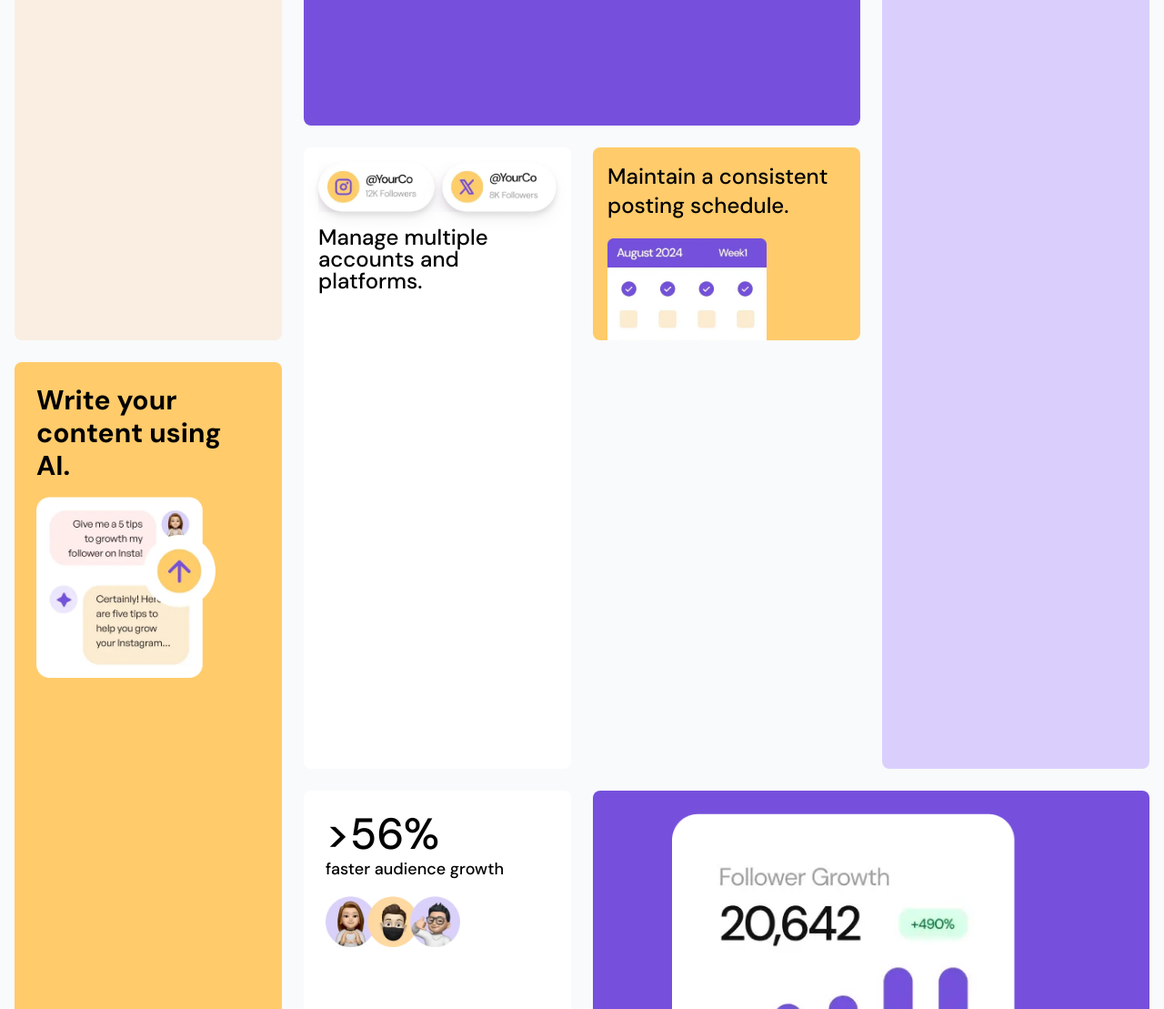
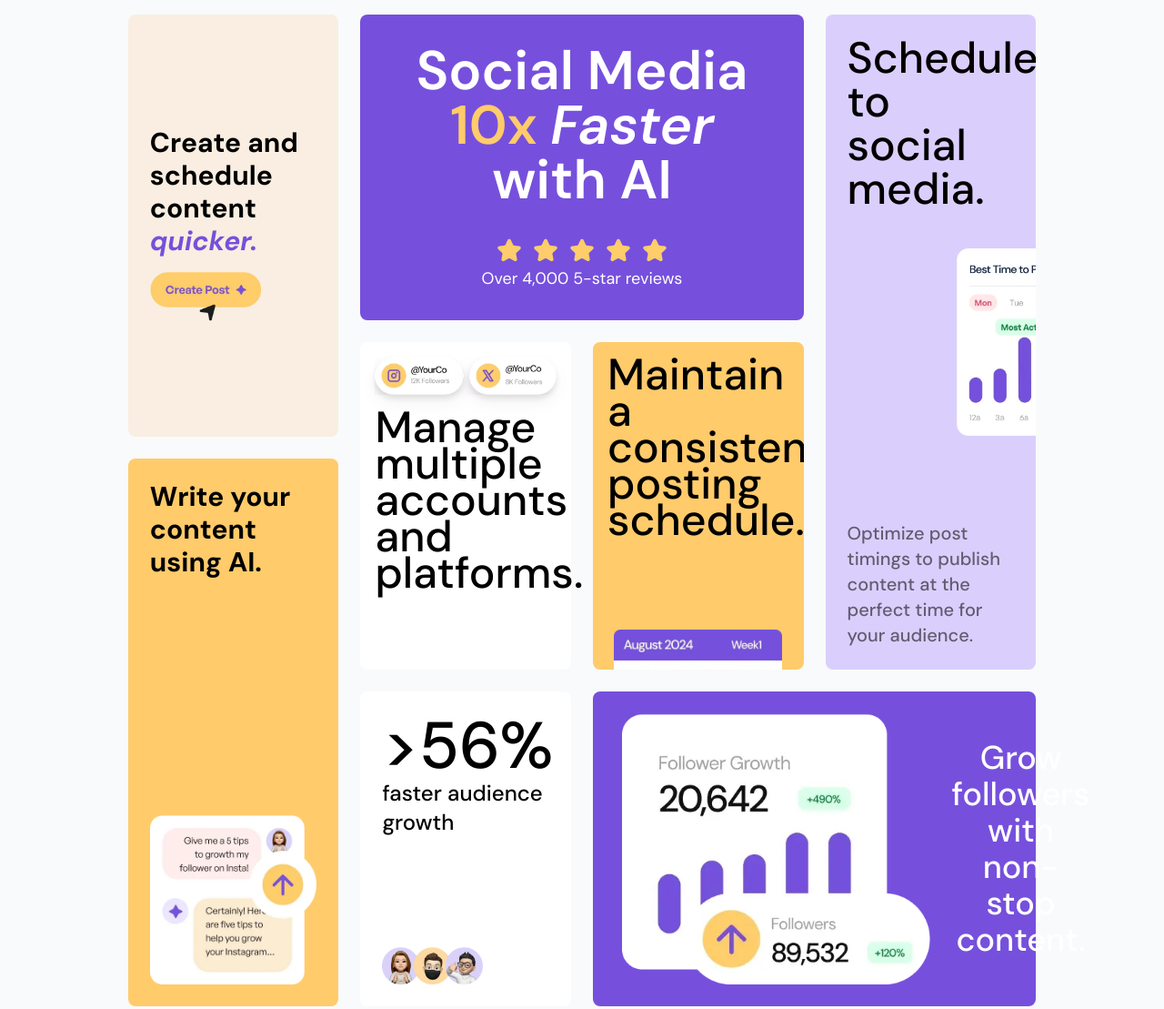
Before and after one commit to SUD58/Frontend-Mentor-Bento-Grid, a website: page index.html in a window 1280 px wide. Shown: the top 1109 px of the page at 91% size. Drawn offline with Linux system fonts and the light colour scheme.

Commit message:
Fix layout for all screen sizes
Ready to submit.

```diff
--- a/index.html
+++ b/index.html
@@ -35,15 +35,17 @@
     </style>
   </head>
   <body
-    class="flex flex-col items-center justify-center gap-3 bg-gray-50 p-4 font-frontend lg:h-screen"
+    class="flex flex-col items-center justify-center gap-3 bg-gray-50 p-4 font-frontend"
   >
     <div
-      class="grid auto-rows-auto grid-cols-1 gap-6 text-2xl font-medium lg:auto-rows-fr lg:grid-cols-4"
+      class="grid auto-rows-auto grid-cols-1 gap-6 text-2xl font-medium lg:w-4/5 lg:grid-cols-4 xl:text-5xl"
     >
       <div
-        class="bg-frontend-purple-500 flex flex-col gap-8 rounded-lg p-8 text-white lg:col-span-2 lg:col-start-2 lg:row-span-4 lg:row-start-1"
+        class="flex flex-col gap-8 rounded-lg bg-frontend-purple-500 p-8 text-white lg:col-span-2 lg:col-start-2 lg:row-span-4 lg:row-start-1"
       >
-        <div class="text-balance text-center text-4xl font-semibold">
+        <div
+          class="text-balance text-center text-4xl font-semibold lg:text-5xl xl:text-6xl"
+        >
           Social Media <span class="text-frontend-yellow-500">10x</span>
           <span class="italic">Faster</span> with AI
         </div>
@@ -65,52 +67,57 @@
           alt=""
           class="drop-shadow-lg"
         />
-        <div class="leading-6">Manage multiple accounts and platforms.</div>
+        <div class="leading-6 xl:leading-10">
+          Manage multiple accounts and platforms.
+        </div>
       </div>
 
       <div
-        class="bg-frontend-yellow-500 flex flex-col overflow-hidden rounded-lg px-4 pt-4"
+        class="relative flex flex-col justify-start overflow-hidden rounded-lg bg-frontend-yellow-500 px-4 pt-4 lg:col-start-3 lg:row-span-3 lg:row-start-5 lg:pb-20 xl:pb-36"
       >
-        <div>Maintain a consistent posting schedule.</div>
+        <div class="leading-6 xl:leading-10">
+          Maintain a consistent posting schedule.
+        </div>
+
         <img
           src="assets/images/illustration-consistent-schedule.webp"
           alt=""
-          class="relative -bottom-5 w-2/3"
+          class="relative -bottom-5 w-2/3 lg:absolute lg:-bottom-14 lg:w-4/5 lg:self-center xl:-bottom-24"
         />
       </div>
 
       <div
-        class="bg-frontend-purple-100 flex flex-col gap-4 rounded-lg p-6 text-center lg:col-start-4 lg:row-span-7 lg:row-start-1"
+        class="relative flex flex-col justify-between gap-4 overflow-hidden rounded-lg bg-frontend-purple-100 p-6 text-center lg:col-start-4 lg:row-span-7 lg:row-start-1 lg:text-left"
       >
         <div class="">Schedule to social media.</div>
         <img
           src="assets/images/illustration-schedule-posts.webp"
           alt=""
-          class=""
+          class="lg:absolute lg:inset-y-0 lg:-right-20 lg:my-auto xl:-right-36"
         />
-        <div class="text-balance text-lg">
+        <div class="text-balance text-lg opacity-55 lg:text-base xl:text-xl">
           Optimize post timings to publish content at the perfect time for your
           audience.
         </div>
       </div>
 
       <div
-        class="bg-frontend-purple-500 flex flex-col items-center gap-6 rounded-lg px-8 py-6 text-center text-4xl text-white lg:col-span-2 lg:col-start-3 lg:row-span-3 lg:row-start-8"
+        class="flex flex-col items-center gap-6 rounded-lg bg-frontend-purple-500 px-8 py-6 text-center text-4xl text-white lg:col-span-2 lg:col-start-3 lg:row-span-3 lg:row-start-8 lg:flex-row"
       >
         <img
           src="assets/images/illustration-grow-followers.webp"
           alt=""
-          class="w-4/5"
+          class="w-4/5 lg:w-2/5 xl:w-4/5"
         />
         <div>Grow followers with non-stop content.</div>
       </div>
 
       <div
-        class="flex flex-col gap-4 rounded-lg bg-white p-6 lg:col-start-2 lg:row-span-3 lg:row-start-8"
+        class="flex flex-col justify-between gap-4 rounded-lg bg-white p-6 lg:col-start-2 lg:row-span-3 lg:row-start-8"
       >
         <div>
-          <div class="text-5xl">>56%</div>
-          <div class="text-lg">faster audience growth</div>
+          <div class="text-5xl xl:text-7xl">>56%</div>
+          <div class="text-lg xl:text-2xl">faster audience growth</div>
         </div>
         <img
           src="assets/images/illustration-audience-growth.webp"
@@ -120,11 +127,11 @@
       </div>
 
       <div
-        class="bg-frontend-yellow-100 flex flex-col gap-4 rounded-lg p-6 text-3xl font-bold lg:col-start-1 lg:row-span-5 lg:row-start-1"
+        class="flex flex-col justify-center gap-4 rounded-lg bg-frontend-yellow-100 p-6 text-3xl font-bold lg:col-start-1 lg:row-span-5 lg:row-start-1"
       >
         <div>
           Create and schedule content
-          <span class="text-frontend-purple-500 italic">quicker.</span>
+          <span class="italic text-frontend-purple-500">quicker.</span>
         </div>
         <img
           src="assets/images/illustration-create-post.webp"
@@ -134,13 +141,13 @@
       </div>
 
       <div
-        class="bg-frontend-yellow-500 flex flex-col gap-4 rounded-lg p-6 text-3xl font-bold lg:col-start-1 lg:row-span-5 lg:row-start-6"
+        class="flex flex-col justify-between gap-4 rounded-lg bg-frontend-yellow-500 p-6 text-3xl font-bold lg:row-span-5 lg:row-start-6"
       >
-        Write your content using AI.
+        <div>Write your content using AI.</div>
         <img
           src="assets/images/illustration-ai-content.webp"
           alt=""
-          class="w-4/5"
+          class="w-4/5 lg:w-auto"
         />
       </div>
     </div>
```
Also changed, not shown: output.css.
